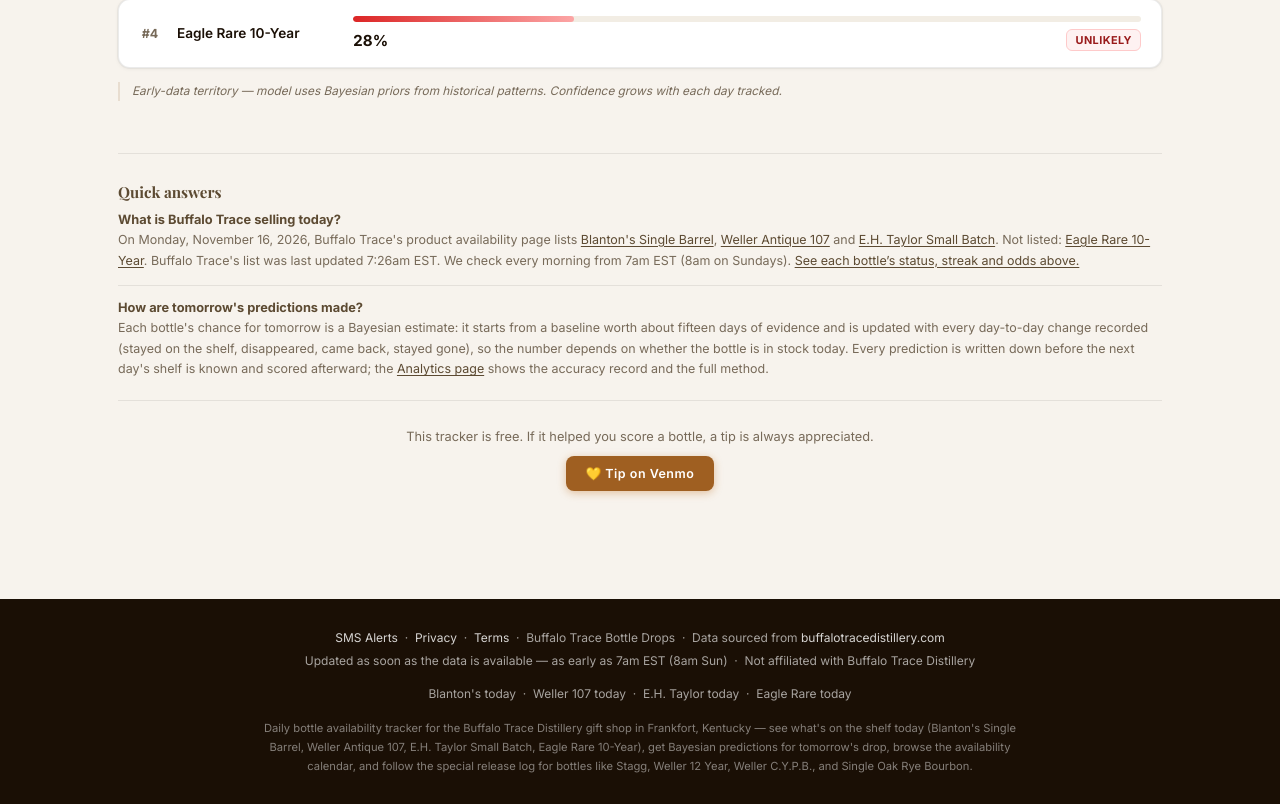
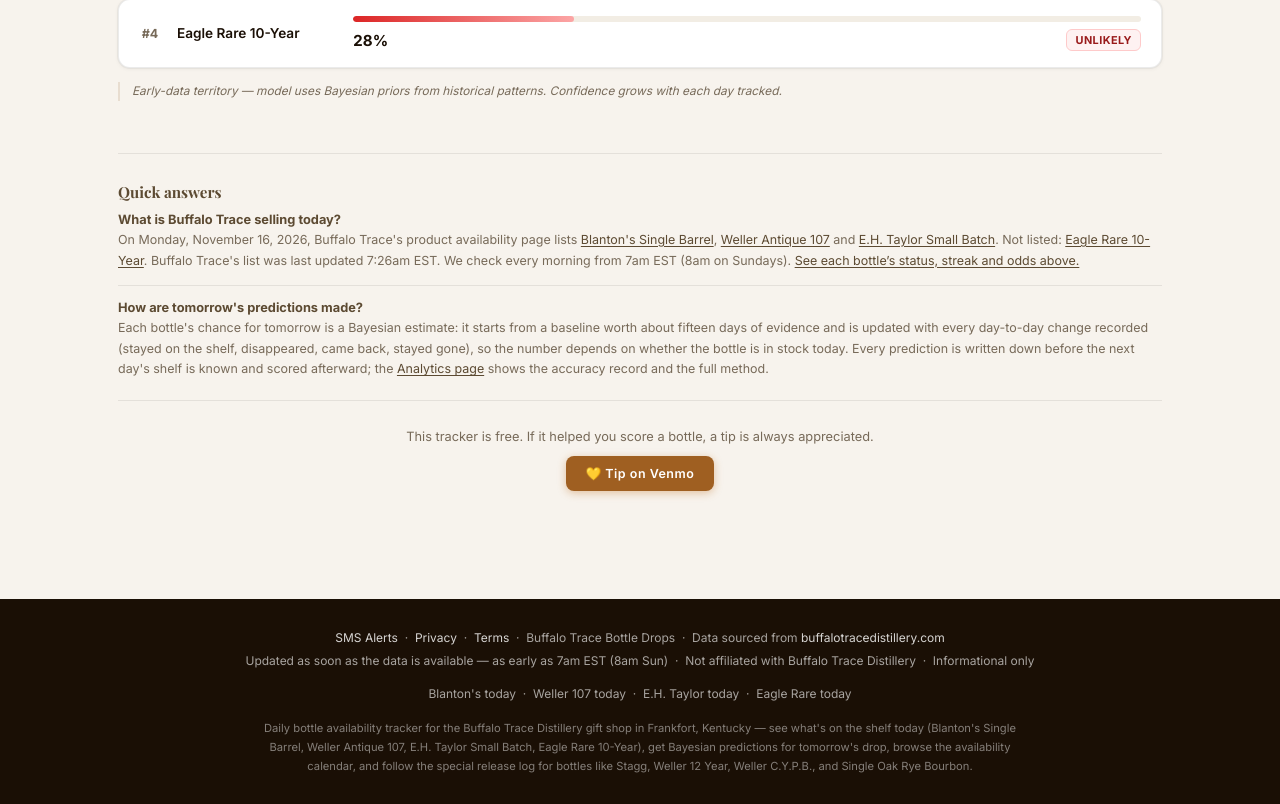
Before and after one commit to 616fun/Buffalo-Trace-Bottles, a plain HTML site: page index.html in a window 1280 px wide. Shown: the part 1302-2106 px from the top of the page. Drawn offline with nearby package versions, Linux system fonts and the light colour scheme; a web font is replaced by a local one.

Commit message:
Add "Informational only" to homepage footer disclaimer
Part of the ads-rollout Phase B groundwork: the footer already said "Not
affiliated with Buffalo Trace Distillery" on every page; this adds
"Informational only" to the same always-visible line so the
tracker/predictor nature of the site (vs. selling or facilitating any
sale of alcohol) is stated on every page load, not just in the FAQ and
Terms of Service page where it already lived. No layout change, text only.

Co-Authored-By: Claude Sonnet 5 <noreply@anthropic.com>
Claude-Session: https://claude.ai/code/session_01JB1md73nsuA1MHah2skVee

```diff
--- a/index.html
+++ b/index.html
@@ -1078,7 +1078,7 @@
 
 <footer>
   <p><a href="/sms.html">SMS Alerts</a> &nbsp;·&nbsp; <a href="/privacy/">Privacy</a> &nbsp;·&nbsp; <a href="/terms/">Terms</a> &nbsp;·&nbsp; Buffalo Trace Bottle Drops &nbsp;·&nbsp; Data sourced from <a href="https://www.buffalotracedistillery.com/visit-us/product-availability/" target="_blank" rel="noopener">buffalotracedistillery.com</a></p>
-  <p>Updated as soon as the data is available — as early as 7am EST (8am Sun) &nbsp;·&nbsp; Not affiliated with Buffalo Trace Distillery</p>
+  <p>Updated as soon as the data is available — as early as 7am EST (8am Sun) &nbsp;·&nbsp; Not affiliated with Buffalo Trace Distillery &nbsp;·&nbsp; Informational only</p>
   <p style="margin-top:10px"><a href="/blantons/" style="color:inherit">Blanton's today</a> &nbsp;·&nbsp; <a href="/weller-antique-107/" style="color:inherit">Weller 107 today</a> &nbsp;·&nbsp; <a href="/eh-taylor-small-batch/" style="color:inherit">E.H. Taylor today</a> &nbsp;·&nbsp; <a href="/eagle-rare/" style="color:inherit">Eagle Rare today</a></p>
   <p style="max-width:760px;margin:14px auto 0;font-size:.7rem;line-height:1.7;opacity:.75">Daily bottle availability tracker for the Buffalo Trace Distillery gift shop in Frankfort, Kentucky — see what's on the shelf today (Blanton's Single Barrel, Weller Antique 107, E.H. Taylor Small Batch, Eagle Rare 10-Year), get Bayesian predictions for tomorrow's drop, browse the availability calendar, and follow the special release log for bottles like Stagg, Weller 12 Year, Weller C.Y.P.B., and Single Oak Rye Bourbon.</p>
 </footer>
```
